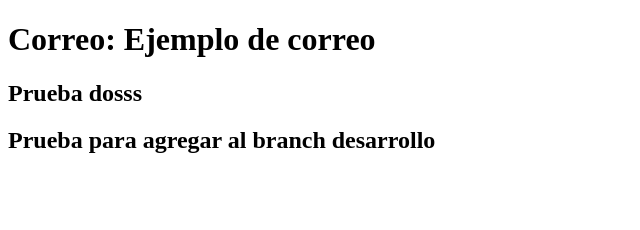
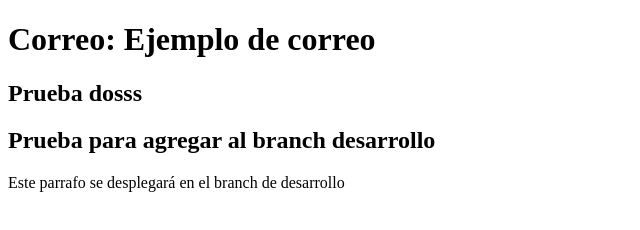
Before and after one commit to Sanepo/sistema-de-registro, a plain HTML site: page contacto.html in a window 1280 px wide. Shown: the whole page, without its empty margins (0-640 px from the left). Drawn offline with Linux system fonts and the light colour scheme.

Commit message:
Actualiza contacto.html

```diff
--- a/contacto.html
+++ b/contacto.html
@@ -9,5 +9,6 @@
     <h1>Correo: Ejemplo de correo</h1>
     <h2>Prueba dosss</h2>
     <h2>Prueba para agregar al branch desarrollo</h2>
+    <p>Este parrafo se desplegará en el branch de desarrollo</p>
 </body>
 </html>
```
